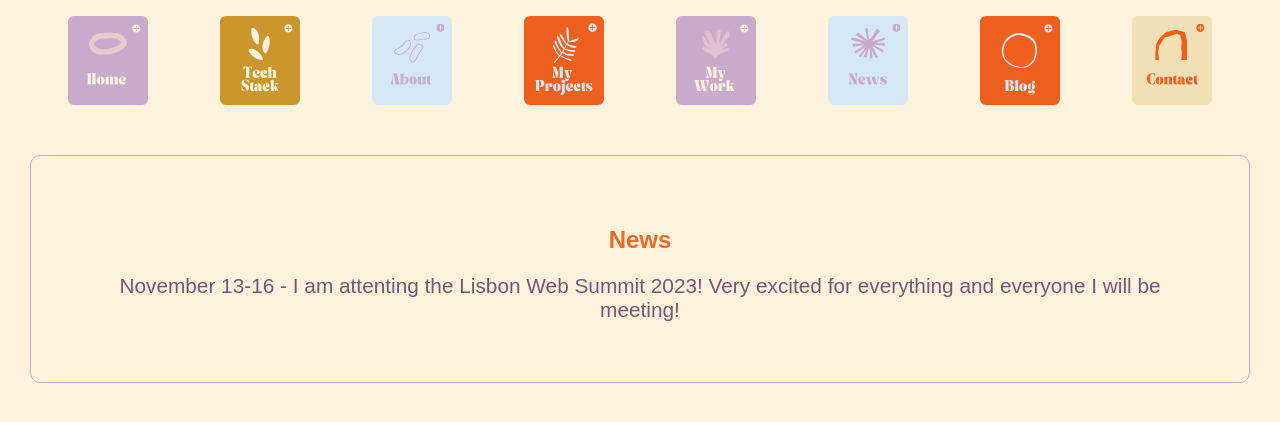
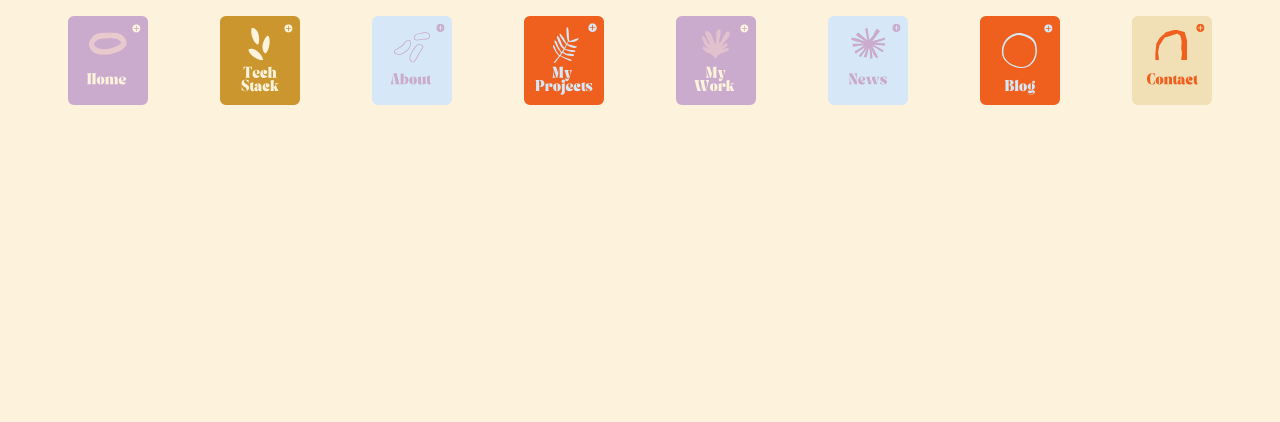
Before and after one commit to alexandra-kroenert/alexandra-portfolio, a React (Create React App) app: page /news in a window 1280 px wide. Shown: the top 422 px of the page. Built offline with nearby package versions, Linux system fonts and the light colour scheme.

Commit message:
Removed News Page, News css module and News Route

```diff
--- a/src/App.js
+++ b/src/App.js
@@ -6,7 +6,7 @@ import Skills from './components/Skills';
 import AboutPage from './pages/AboutPage';
 import ContactPage from './pages/ContactPage.js';
 import Blog from './pages/Blog.js';
-import News from './pages/News.js';
+/* import News from './pages/News.js'; */
 import './styles/App.css';
 import MyProjects from './pages/MyProjects.js';
 import MyWork from './pages/MyWork.js';
@@ -23,7 +23,7 @@ function App() {
               <Route path="/about" element={<AboutPage />} />
               <Route path="/contact" element={<ContactPage />} />
               <Route path="/blog" element={<Blog />} />
-              <Route path="/news" element={<News />} />
+              {/* <Route path="/news" element={<News />} /> */}
               <Route path="/projects" element={<MyProjects />} />
               <Route path="/work" element={<MyWork />} />
 
--- a/src/pages/News.module.css
+++ b/src/pages/News.module.css
@@ -1,5 +1,5 @@
 /* NewsPage.module.css */
-.contentPlaceholder {
+/* .contentPlaceholder {
     text-align: center;
     padding: 50px;
     color: #ED6A29;
@@ -7,7 +7,6 @@
     border-radius: 10px;
     margin: 30px;
     border: 1px solid #CAAACD;
-    /* box-shadow: 0px 4px 8px rgba(0,0,0,0.0); */
     font-family: 'Arial', sans-serif;
   }
 
@@ -19,4 +18,4 @@
     margin-bottom: 10px;
     font-size: 1.3rem;
     color: #765778;
-  }
+  } */
```
Also changed, not shown: src/pages/News.js (+3 -4 lines).
